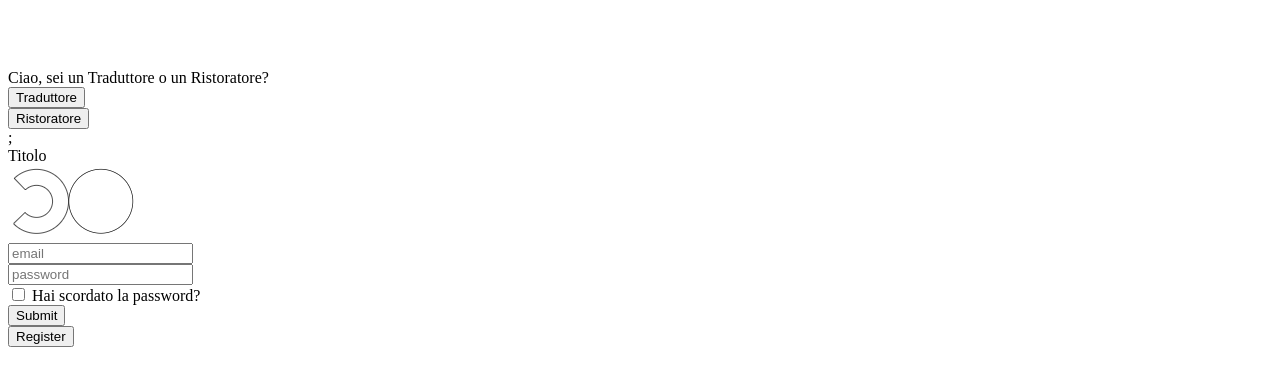
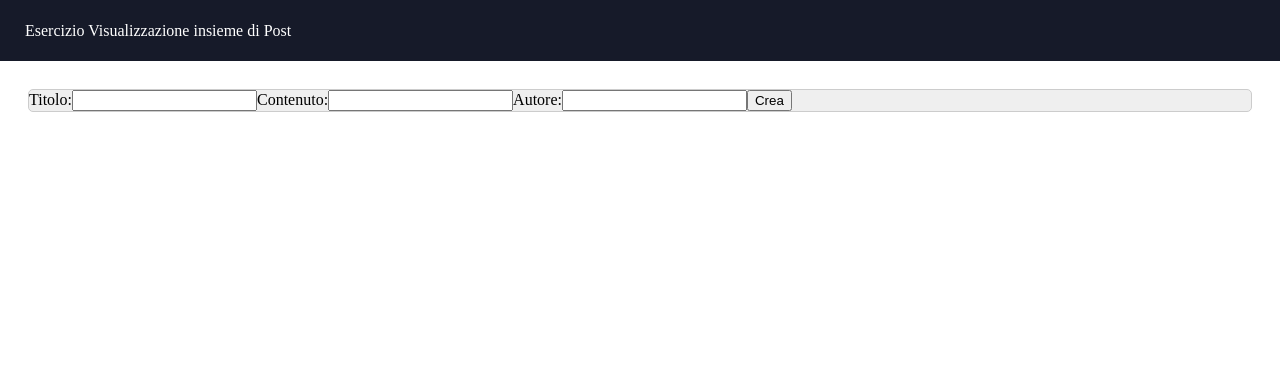
Before and after one commit to Progetto-Menu/ProjectWork2021, a React (Create React App) app in the folder ProgettoReact/: page / in a window 1280 px wide. Shown: the top 386 px of the page. Built offline with nearby package versions, Linux system fonts and the light colour scheme.

Commit message:
Revert "LogIn & FirstPage"
This reverts commit ea78b0590d0b8a0505909208463d1ff360083390.

```diff
--- a/ProgettoReact/src/Login.tsx
+++ /dev/null
@@ -1,23 +0,0 @@
-import ReactDOM from "react-dom";
-import React, { Component } from 'react';
-import Logo from '../src/img/logo_menu.png';
-export {Header};
-
-const Header: React.FunctionComponent = () => {
-
-    return <>
-           <div>
-                 <div className="py-3 my-1 text-center col-6 bg-secondary text-white mx-auto">Titolo</div>
-                 <div className="py-3 my-5 text-center col-6 mx-auto"> <img className="" src={Logo}  alt="Logo"/> </div>
-                 <div className="text-center col-6 mx-auto"> <input type="email" placeholder="email"/> </div>
-                 <div className="my-3 text-center col-6 mx-auto"> <input type="password" placeholder="password"/> </div>
-                 <div className="my-3 p-1 text-center mx-auto"> <input type="checkbox"/> Hai scordato la password? </div>
-                 <div>
-                         <div className="my-3 text-center col-6 mx-auto"> <button type="submit"> Submit </button>
-                              <div className="d-inline text-center col-6 mx-auto"> <button type="button"> Register </button></div>
-                         </div>
-                 </div>
-           </div>
-
-        </>
-}
--- a/ProgettoReact/src/firstpage.tsx
+++ /dev/null
@@ -1,17 +0,0 @@
-import ReactDOM from "react-dom";
-import React, { Component } from 'react';
-export {FirstPage};
-
-
-const FirstPage: React.FunctionComponent = () => {
-    return <>
-        <div>
-             <div className="py-3 my-1 text-center col-6 bg-primary text-white mx-auto">Ciao, sei un Traduttore o un Ristoratore? </div>
-        </div>
-        <div>
-            <div className=" my-5 text-center"> <button type="button"> Traduttore </button>
-                <div className="d-inline text-center"> <button type="button"> Ristoratore </button></div>
-            </div>
-        </div>
-    </>
-}
--- a/ProgettoReact/src/index.tsx
+++ b/ProgettoReact/src/index.tsx
@@ -1,17 +1,20 @@
 import { Console } from "console";
 import React, { useState } from "react";
 import ReactDOM from "react-dom";
-import {Header} from './Login';
 import "./styles/app.css";
-import {FirstPage} from './firstpage';
-
+import {PostProp} from "./interfaces";
+import {PostListComponent} from "./PostListComponent";
 
 
 const App: React.FunctionComponent = () => {
 
     return <>
-            <FirstPage />;
-            <Header />
+            <div className="header">
+                Esercizio Visualizzazione insieme di Post
+            </div>
+            <div className="box">
+                <PostListComponent/>
+            </div>
         </>
 }
 
```
Also changed, not shown: ProgettoReact/logo_menu.png (deleted), ProgettoReact/src/img/logo_menu.png (deleted).
